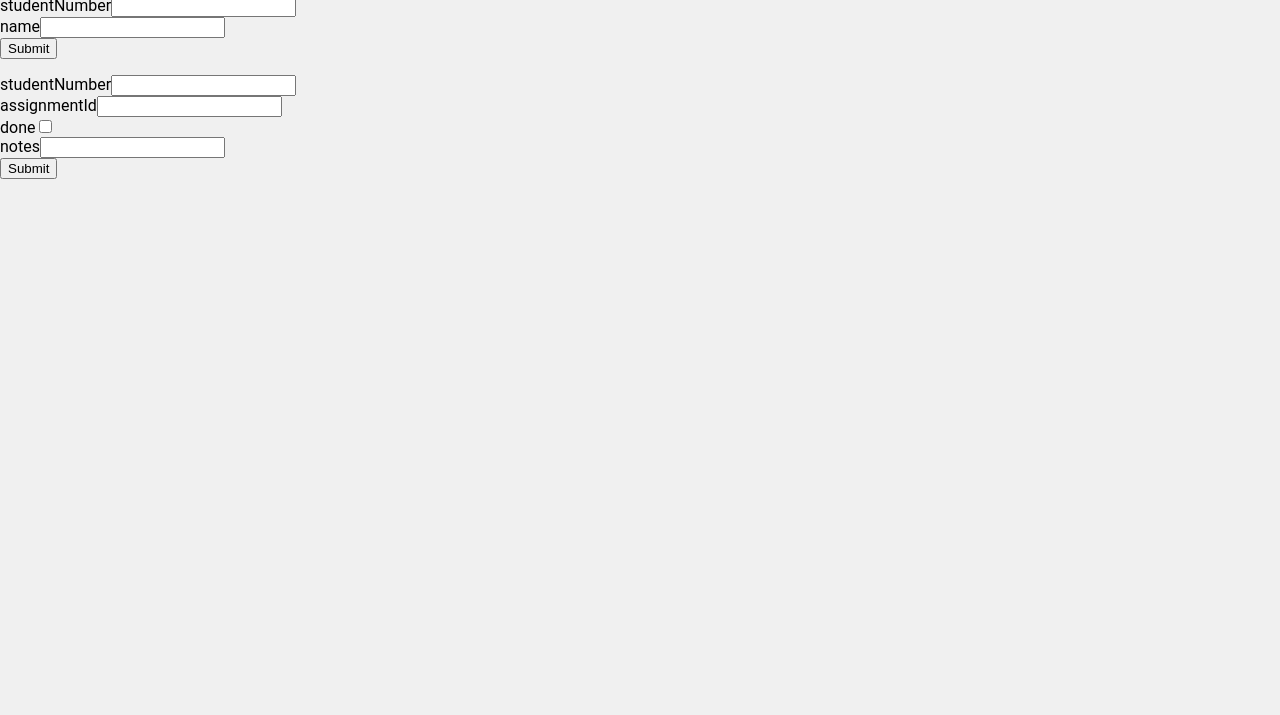
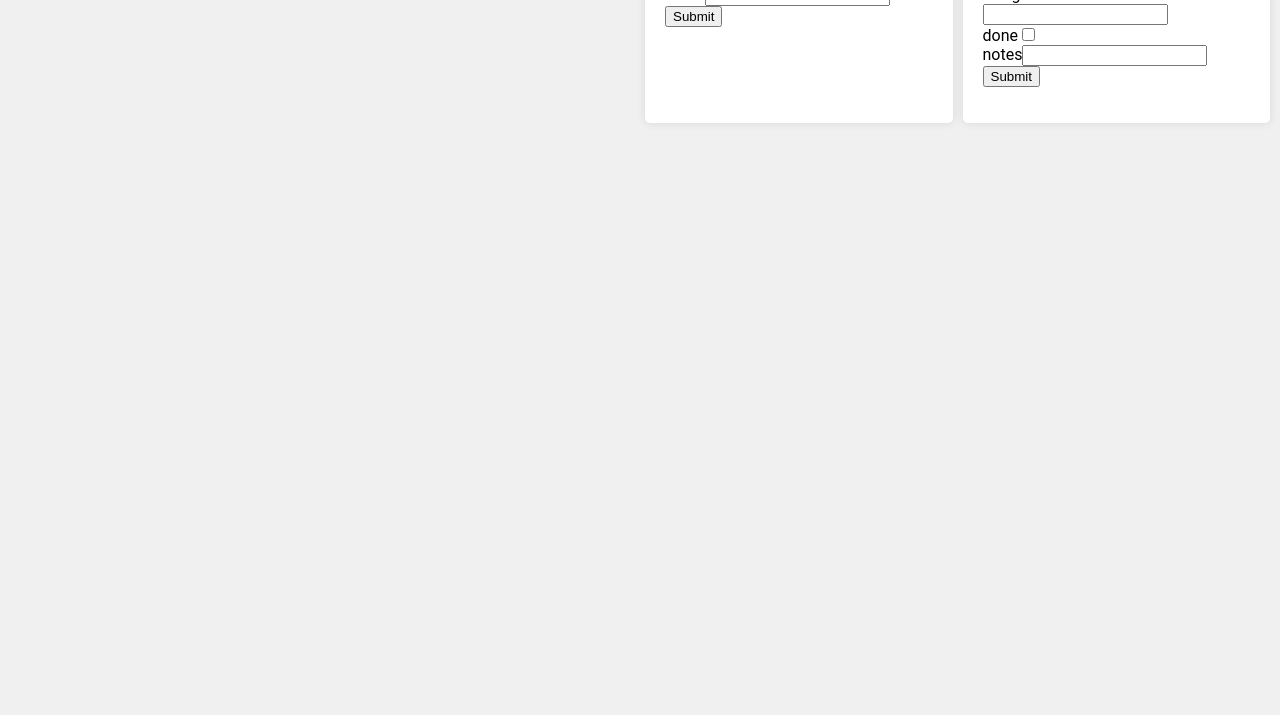
Before and after one commit to Kraanter/aftekenen-prototype, a website built with Vite: page logicFrontend/index.html in a window 1280 px wide. Shown: the part 85-800 px from the top of the page. Built offline with nearby package versions, Linux system fonts and the light colour scheme.

Commit message:
Make code more pretty

```diff
--- a/logicFrontend/index.html
+++ b/logicFrontend/index.html
@@ -7,17 +7,12 @@
     <title>logic frontend</title>
   </head>
   <body>
-    <div id="grid">
-        <h1>logic frontend</h1>
+    <div class="grid">
+        <h1>Students</h1>
+        <h1>Assignments</h1>
         <div class="col" id="studentCol">
-            <ul id="students">
-
-            </ul>
         </div >
         <div class="col" id="assignmentCol">
-            <ul id="assignments">
-
-            </ul>
         </div >
     </div>
       <script type="module" src="/src/main.ts"></script>
--- a/logicFrontend/src/main.ts
+++ b/logicFrontend/src/main.ts
@@ -1,5 +1,6 @@
 import './style.css'
 import { Database } from './logic/database'
+import { createForm, render } from './util';
 
 type Student = {
   studentNumber: number;
@@ -11,103 +12,36 @@ type Assignment = {
   assignmentId: string;
   done: boolean;
   notes: string;
+  timestamp?: number;
 }
 
-const database = new Database({
-  students: [] as Student[],
-  assignments: [] as Assignment[]
+type StudentSchema = {
+  students: Student[];
+  assignments: Assignment[];
+}
+
+export type StudentDatabase = Database<StudentSchema>
+
+const database: StudentDatabase = new Database({
+  students: [],
+  assignments: []
 })
 
-const studentsList = document.querySelector('#students')!
-const assignmentList = document.querySelector('#assignments')!
-
-function createFormInput(label: string, type: "string" | "number" | "boolean" | any) {
-  const div = document.createElement('div')
-  const input = document.createElement('input')
-  const labelElement = document.createElement('label')
-
-  switch (type) {
-    case 'string':
-      input.type = 'text'
-      break
-    case 'number':
-      input.type = 'number'
-      break
-    case 'boolean':
-      input.type = 'checkbox'
-      break
-    default:
-      throw new Error('Invalid type')
-  }
-
-  input.name = label
-  labelElement.textContent = label
-  labelElement.appendChild(input)
-  div.appendChild(labelElement)
-
-  return div
+function submitStudent(data: Student) {
+  database.insert('students', data)
+  render(database)
 }
-
-function createForm(object: { [key: string]: any }, name: string) {
-  const form = document.createElement('form')
-  form.id = `${name}Form`
-
-  Object.keys(object).forEach((key) => {
-    form.appendChild(createFormInput(key, typeof object[key]))
-  })
-
-  const submit = document.createElement('button')
-  submit.type = 'submit'
-  submit.textContent = 'Submit'
-  form.appendChild(submit)
-
-  form.addEventListener('submit', (e) => {
-    e.preventDefault()
-
-    Object.keys(object).forEach((key) => {
-      const input = form.querySelector(`input[name=${key}]`) as HTMLInputElement
-      object[key] = input.type === 'checkbox' ? input.checked : input.value
-    })
-
-    // @ts-ignore
-    database.insert(name, object)
-    render()
-  })
-
-  return form
-}
-
-const studentForm = createForm({ studentNumber: 0, name: '' }, 'students')
+const studentForm = createForm({ studentNumber: 0, name: '' }, 'students', submitStudent)
 document.querySelector("#studentCol")?.appendChild(studentForm)
 
-const assignmentForm = createForm({ studentNumber: 0, assignmentId: '', done: false, notes: '' }, 'assignments')
+function submitAssignment(data: Assignment) {
+  data.timestamp = Date.now()
+
+  database.insert('assignments', data)
+  render(database)
+}
+const assignmentForm = createForm({ studentNumber: 0, assignmentId: '', done: false, notes: '' }, 'assignments', submitAssignment)
 document.querySelector("#assignmentCol")?.appendChild(assignmentForm)
 
-function renderStudents() {
-  const students = database.select('students')
 
-  studentsList.innerHTML = ''
-  students.forEach((student) => {
-    const li = document.createElement('li')
-    li.textContent = `${student.studentNumber} - ${student.name}`
-    studentsList.appendChild(li)
-  })
-}
-
-function renderAssignments() {
-  const assignments = database.select('assignments')
-
-  assignmentList.innerHTML = ''
-  assignments.forEach((assignment) => {
-    const li = document.createElement('li')
-    li.textContent = `${assignment.studentNumber} - ${assignment.assignmentId} - ${assignment.done ? 'Done' : 'Not Done'}`
-    assignmentList.appendChild(li)
-  })
-}
-
-function render() {
-  renderStudents()
-  renderAssignments()
-}
-
-render()
+render(database)
--- /dev/null
+++ b/logicFrontend/src/util.ts
@@ -0,0 +1,100 @@
+import { StudentDatabase } from "./main"
+
+function createFormInput(label: string, type: "string" | "number" | "boolean" | any) {
+  const div = document.createElement('div')
+  const input = document.createElement('input')
+  const labelElement = document.createElement('label')
+
+  switch (type) {
+    case 'string':
+      input.type = 'text'
+      break
+    case 'number':
+      input.type = 'number'
+      break
+    case 'boolean':
+      input.type = 'checkbox'
+      break
+    default:
+      throw new Error('Invalid type')
+  }
+
+  input.name = label
+  labelElement.textContent = label
+  labelElement.appendChild(input)
+  div.appendChild(labelElement)
+
+  return div
+}
+
+function createForm<T extends Record<string, any>>(object: T, name: string, onSubmit: (data: T) => void) {
+  const form = document.createElement('form')
+  form.id = `${name}Form`
+
+  Object.keys(object).forEach((key) => {
+    form.appendChild(createFormInput(key, typeof object[key]))
+  })
+
+  const submit = document.createElement('button')
+  submit.type = 'submit'
+  submit.textContent = 'Submit'
+  form.appendChild(submit)
+
+  const list = document.createElement('ul')
+  list.id = `${name}`
+  form.appendChild(list)
+
+  form.addEventListener('submit', (e) => {
+    e.preventDefault()
+
+    Object.keys(object).forEach((key) => {
+      const input = form.querySelector(`input[name=${key}]`) as HTMLInputElement
+      // @ts-ignore
+      object[key] = input.type === 'checkbox' ? input.checked : input.value
+    })
+
+    onSubmit(object)
+  })
+
+  return form
+}
+
+function renderStudents(database: StudentDatabase) {
+  const studentList = document.querySelector('#students')
+  if (!studentList) {
+    return
+  }
+
+  const students = database.select('students')
+
+  studentList.innerHTML = ''
+  students.forEach((student) => {
+    const li = document.createElement('li')
+    li.textContent = `${student.studentNumber} - ${student.name}`
+    studentList.appendChild(li)
+  })
+}
+
+function renderAssignments(database: StudentDatabase) {
+  const assignmentList = document.querySelector('#assignments')
+  if (!assignmentList) {
+    return
+  }
+
+  const assignments = database.select('assignments')
+
+  assignmentList.innerHTML = ''
+  assignments.forEach((assignment) => {
+    const li = document.createElement('li')
+    li.textContent = `${new Date(assignment.timestamp ?? 0).toLocaleString()} | ${assignment.studentNumber} - ${assignment.assignmentId} - ${assignment.done ? 'Done' : 'Not Done'}`
+    assignmentList.appendChild(li)
+  })
+}
+
+function render(database: StudentDatabase) {
+  renderStudents(database)
+  renderAssignments(database)
+}
+
+
+export { createForm, createFormInput, render }
```
Also changed, not shown: logicFrontend/README.md.
